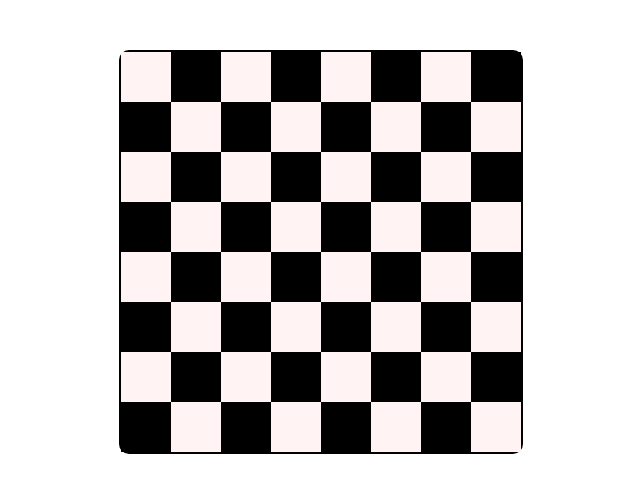
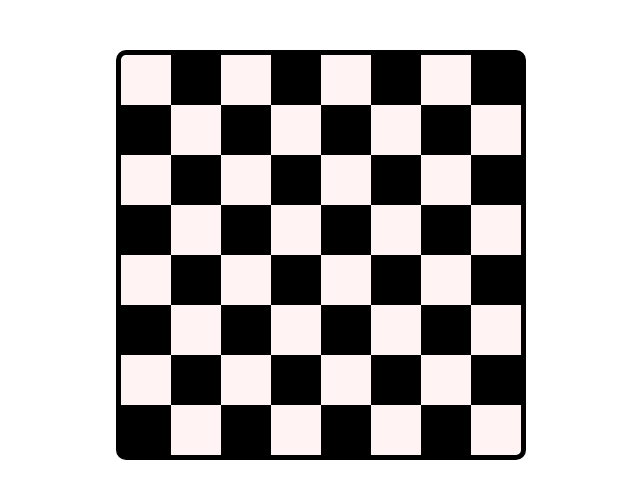
Before and after one commit to miller-time/chess.js, a plain HTML site: page index.html in a window 1280 px wide. Shown: the whole page, without its empty margins (319-959 px from the left). Drawn offline with Linux system fonts and the light colour scheme.

Commit message:
created js directory. added getSquare method. rounded corner squares to fit in border

```diff
--- a/chess.js
+++ /dev/null
@@ -1,18 +0,0 @@
-$(document).ready(function() {
-    for (var i = 0; i < 8; i++) {
-	for (var j = 0; j < 8; j++) {
-	    var piece = $("<div />").css({
-		top: i*50 + "px",
-		left: j*50 + "px"
-	    });
-	    piece.addClass("square");
-	    var color = isSquareBlack(i, j) ? "black" : "white";
-	    piece.addClass(color);
-	    $("#board").append(piece);
-	}
-    }
-});
-
-function isSquareBlack(i, j) {
-    return (i % 2) ? !(j % 2) : (j % 2);
-}
--- a/index.html
+++ b/index.html
@@ -5,8 +5,9 @@
   <link rel="shortcut icon" href="knight.ico" />
   <link rel="stylesheet" type="text/css" href="style.css" />
   <title>Chess JS</title>
-  <script src="jquery.js"></script>
-  <script src="chess.js"></script>
+  <script src="js/jquery.js"></script>
+  <script src="js/board.js"></script>
+  <script src="js/chess.js"></script>
 </head>
 <body>
   <div id="board" class="rounded">
--- /dev/null
+++ b/js/board.js
@@ -0,0 +1,34 @@
+var Board = function() {
+    for (var i = 0; i < 8; i++) {
+	for (var j = 0; j < 8; j++) {
+	    var square = $("<div />").css({
+		top: i*50 + "px",
+		left: j*50 + "px"
+	    });
+	    square.attr("row", i);
+	    square.attr("col", j);
+	    square.addClass("square");
+	    var color = isSquareBlack(i, j) ? "black" : "white";
+	    square.addClass(color);
+	    $("#board").append(square);
+	}
+    }
+    var topLeft = getSquare(0, 0);
+    topLeft.css({ "border-top-left-radius": "10px" });
+    var bottomRight = getSquare(7, 7);
+    bottomRight.css({ "border-bottom-right-radius": "10px" });
+}
+
+function isSquareBlack(i, j) {
+    return (i % 2) ? !(j % 2) : (j % 2);
+}
+
+function getSquare(i, j) {
+    var squares = $(".square");
+    for (var k = 0; k < squares.length; k++) {
+	var s = $(squares[k]);
+	if (s.attr("row") == i && s.attr("col") == j) {
+	    return s;
+	}
+    }
+}
--- /dev/null
+++ b/js/chess.js
@@ -0,0 +1,3 @@
+$(document).ready(function() {
+    var board = new Board();
+});
--- a/style.css
+++ b/style.css
@@ -8,7 +8,7 @@
 }
 
 .rounded {
-    border: 2px solid black;
+    border: 5px solid black;
     -webkit-border-radius: 10px;
     -moz-border-radius: 10px;
     -o-border-radius: 10px;
```
Also changed, not shown: js/jquery.js (renamed from jquery.js).
